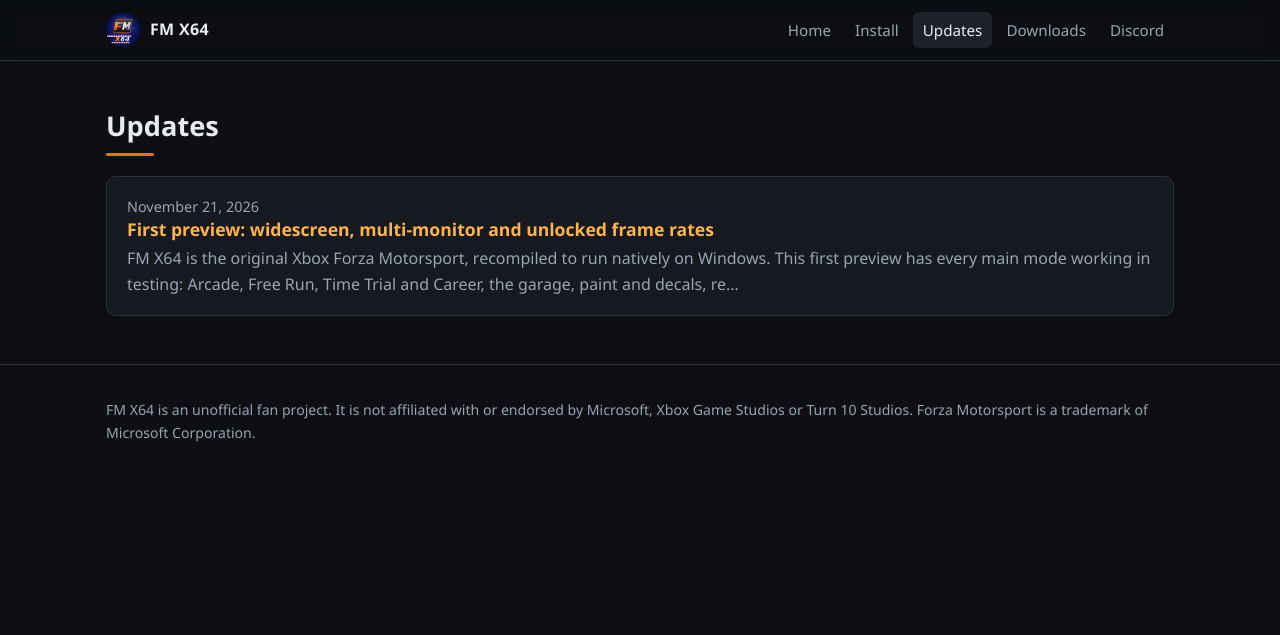
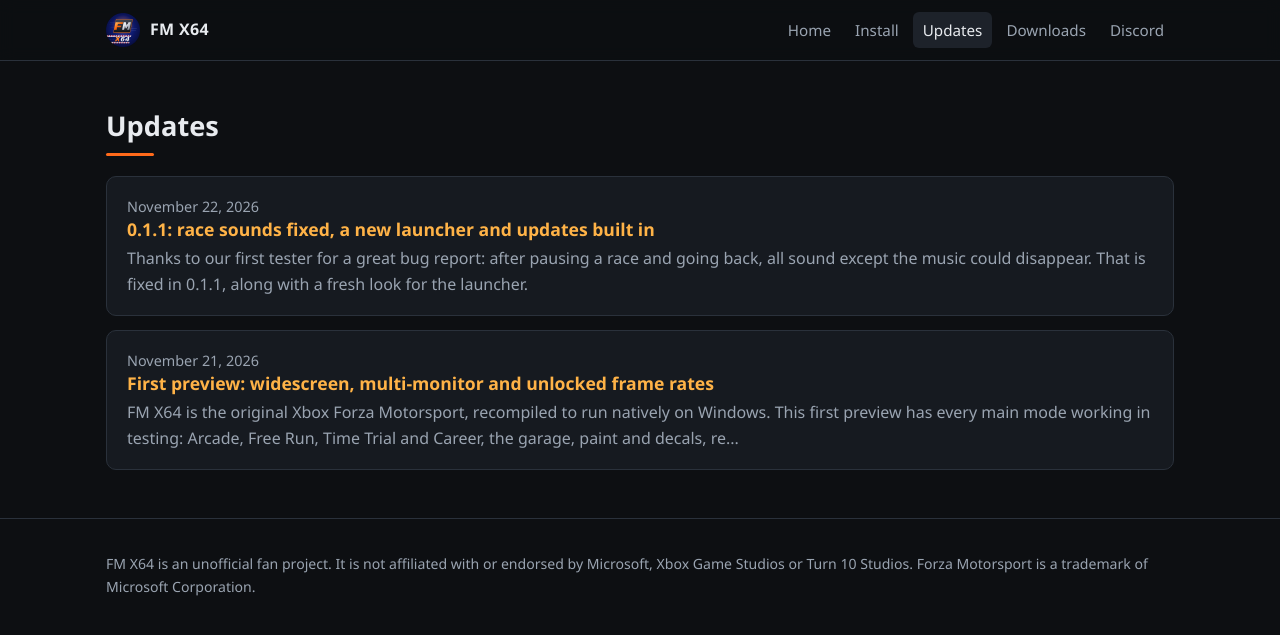
Before and after one commit to warshack4874/fmx64, a Jekyll site: the page built from updates.html, in a window 1280 px wide. Shown: the top 635 px of the page. Built offline with Jekyll 4.4.1, drawn with Linux system fonts in a browser that asks for light colours.

Commit message:
0.1.1: release post, install page notes on updating
Co-Authored-By: Claude Opus 5.5 <noreply@anthropic.com>

```diff
--- /dev/null
+++ b/_posts/2026-11-22-fmx64-0-1-1.md
@@ -0,0 +1,19 @@
+---
+layout: post
+title: "0.1.1: race sounds fixed, a new launcher and updates built in"
+image: assets/img/race_16x9.jpg
+---
+
+Thanks to our first tester for a great bug report: after pausing a race and going back, all sound except the music could disappear. That is fixed in 0.1.1, along with a fresh look for the launcher.
+
+## Fixed
+
+- **Race sounds after pausing.** Engines, tires and the other cars could go silent after the pause menu (about half of all pauses). The cause was in our replacement of the Xbox sound system: it told the game that its 3D sound mixers were always busy, so the game slowly ran out of them. Fixed and tested in stereo and 5.1.
+
+## New
+
+- **A new launcher** in the same dark style as this site, with clear settings, tooltips and keyboard navigation.
+- **Updates from the launcher.** FM X64 now checks for new versions (you can turn this off), shows what's new and installs the update for you, keeping your game, saves and settings.
+- **"Graphics path" (experimental).** A first step towards drawing the game through its own Direct3D calls instead of emulating the Xbox graphics chip. It looks the same as before; "Emulated" stays the default.
+
+[Download 0.1.1](https://github.com/warshack4874/fmx64/releases/latest)
--- a/install.html
+++ b/install.html
@@ -89,7 +89,8 @@
     <h2>Problems</h2>
     <p><strong>"Not the supported version":</strong> FM X64 supports the retail release of the game. Other builds are refused instead of being run wrongly.</p>
     <p><strong>"This folder can't be used":</strong> the launcher keeps the game and saves next to itself, so its folder must be one you can write to. Use the installer, or move the unzipped folder out of Program Files.</p>
-    <p><strong>Something broke after an update:</strong> press <strong>Repair / re-import</strong> at the bottom of the launcher and choose <strong>Rebuild the game code</strong>.</p>
+    <p><strong>Something broke after an update:</strong> press <strong>Repair / re-import</strong> under the Play button and choose <strong>Rebuild the game code</strong>.</p>
+    <p><strong>Updating:</strong> from 0.1.1 on, the launcher checks for new versions by itself and can install them for you (your game, saves and settings are kept). From 0.1.0, install the new version over your old folder.</p>
     <p><strong>Other problems:</strong> include <code>fm1.log</code> from the <code>data</code> folder when you report them.</p>
   </div>
 </section>
```
